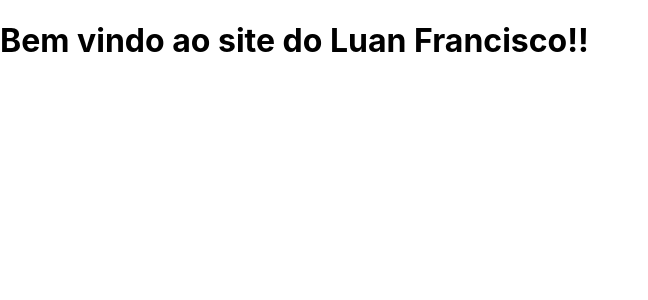
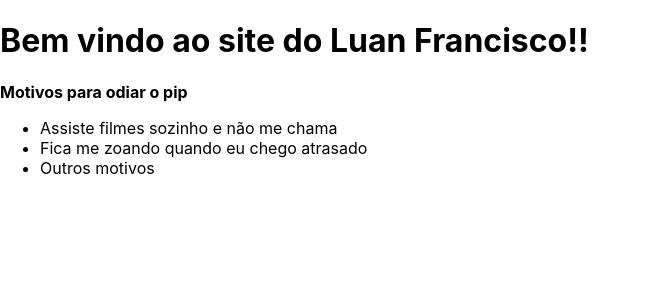
Before and after one commit to luangib/aula-github-codespaces, a Django app: page / in a window 1280 px wide. Shown: the top 300 px of the page, without its empty margins (0-648 px from the left). Run offline with Django 5.2, Linux system fonts and the light colour scheme.

Commit message:
O pip é muito vacilão

```diff
--- a/hello_world/templates/index.html
+++ b/hello_world/templates/index.html
@@ -18,6 +18,22 @@
 
 <body>
     <h1>Bem vindo ao site do Luan Francisco!!</h1>
+
+    <div>
+        <b>Motivos para odiar o pip</b>
+        <ul>
+            <li>
+                Assiste filmes sozinho e não me chama
+            </li>
+            <li>
+                Fica me zoando quando eu chego atrasado
+            </li>
+            <li>
+                Outros motivos
+            </li>
+        </ul>
+
+    </div>
 </body>
 
 </html>
```
